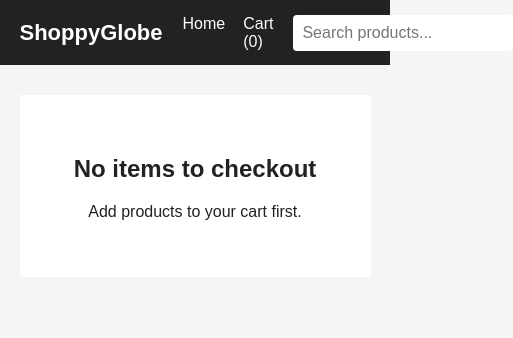
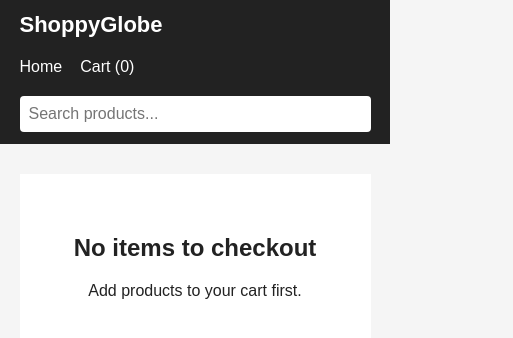
Before and after one commit to Deepakkrcse/ShoppyGlobe, a React (Vite) app: page /checkout in a window 390 px wide. Shown: the top 338 px of the page, 513 px wide, since content can reach past the window. Built offline with nearby package versions, Linux system fonts and the light colour scheme.

Commit message:
Improve responsive layout

```diff
--- a/src/index.css
+++ b/src/index.css
@@ -209,3 +209,41 @@ form button {
   margin: 0;
   font-size: 70px;
 }
+
+/* Responsive design */
+@media (max-width: 800px) {
+  .header {
+    flex-wrap: wrap;
+  }
+
+  .logo {
+    margin-right: 0;
+  }
+
+  .header input {
+    width: 100%;
+  }
+
+  .product-grid {
+    grid-template-columns: repeat(2, 1fr);
+  }
+
+  .detail,
+  .checkout {
+    grid-template-columns: 1fr;
+  }
+}
+
+@media (max-width: 500px) {
+  .product-grid {
+    grid-template-columns: 1fr;
+  }
+
+  .header nav {
+    width: 100%;
+  }
+
+  .cart-item {
+    flex-direction: column;
+  }
+}
```
